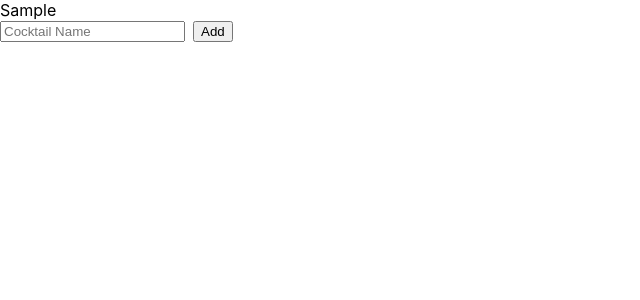
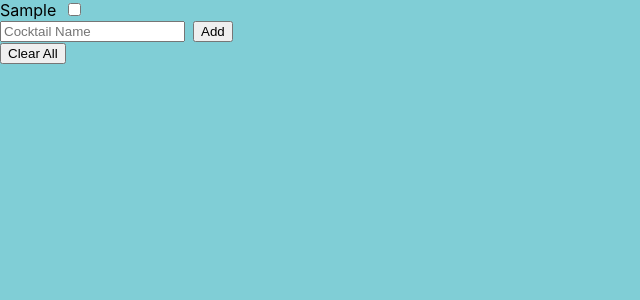
Before and after one commit to cw417/react-practice, a React (Create React App) app in the folder cocktail-app/: page / in a window 1280 px wide. Both pictures are taken after typing "Sample" into the empty fields and a click on the button "Add". Shown: the top 300 px of the page, without its empty margins (0-640 px from the left). Built offline with nearby package versions, Linux system fonts and the light colour scheme.

Commit message:
Implement IngredientsList

```diff
--- a/cocktail-app/src/App.css
+++ b/cocktail-app/src/App.css
@@ -1,3 +1,10 @@
+body {
+  background: #80ced6;
+}
 .pad-left {
   padding-left: 0.5em;
 }
+
+.input--ingredientAmount {
+  width: 2em;
+}
--- a/cocktail-app/src/App.js
+++ b/cocktail-app/src/App.js
@@ -27,7 +27,7 @@ function App() {
         {
           id: uuidv4(),
           name: name,
-          ingredients: [],
+          ingredients: [{id: uuidv4(), name: 'whisky', amount: '2'}, {id: uuidv4(), name: 'sweet vermouth', amount: '1'}],
           selected: false,
           editing: false
         }
@@ -36,19 +36,34 @@ function App() {
     cocktailNameRef.current.value = null
   }
 
+  function handleClearAll() {
+    setCocktails([])
+  }
 
+  function addIngredient(id, ingredient) {
+    // used in CocktailInfo component
+    const newCocktails = [...cocktails]
+    const cocktail = newCocktails.find(cocktail => cocktail.id === id)
+    cocktail.ingredients.push(ingredient)
+    setCocktails(newCocktails)
+    console.log(`${ingredient} added to ${cocktail.name}`)
+  }
 
   return (
     <>
       <div>
         <CocktailList
           cocktails={cocktails}
+          addIngredient={addIngredient}
         />
         <input ref={cocktailNameRef} placeholder='Cocktail Name' type='text' />
         <span className='pad-left' >
           <button onClick={handleAddCocktail}>Add</button>
         </span>
         </div>
+        <div>
+          <button onClick={handleClearAll}>Clear All</button>
+        </div>
     </>
   );
 }
--- a/cocktail-app/src/Cocktail.js
+++ b/cocktail-app/src/Cocktail.js
@@ -1,11 +1,38 @@
-import React from 'react'
+import React, { useState } from 'react'
+import CocktailInfo from './CocktailInfo'
 
-export default function Cocktail({ cocktail }) {
+
+export default function Cocktail({ cocktail, selectCocktail, addIngredient }) {
+
+  const [ display, setDisplay ] = useState('none')
+
+  function handleSelect() {
+    if (display === 'none') {
+      setDisplay('block')
+      console.log('selected ' + cocktail.name)
+    } else {
+      setDisplay('none')
+      console.log('unselected ' + cocktail.name)
+    }
+  }
+
+
   return (
-    <>
+    <div>
       <div>
         {cocktail.name}
+        <span className='pad-left'>
+          <input type='checkbox' onClick={handleSelect} />
+        </span>
+        <div style={{display:display}}>
+
+          <CocktailInfo
+            cocktail={cocktail}
+            addIngredient={addIngredient}
+          />
+        </div>
       </div>
-    </>
+      <br style={{display:display}} />
+    </div>
   )
 }
--- /dev/null
+++ b/cocktail-app/src/CocktailInfo.js
@@ -0,0 +1,38 @@
+import React, { useState, useRef } from 'react'
+import IngredientsList from './IngredientsList'
+
+export default function CocktailInfo({ cocktail, addIngredient }) {
+
+  const [ display, setDisplay ] = useState('none')
+  const ingredientName = useRef()
+  const ingredientAmount = useRef()
+
+  function handleEdit() {
+    if (display === 'none') {
+      setDisplay('block')
+      console.log('editing ingredients for ' + cocktail.name)
+    } else {
+      setDisplay('none')
+      console.log('finished editing ingredients for ' + cocktail.name)
+    }
+  }
+
+  function handleAddIngredient() {
+    //addIngredient(cocktail.id, { name: ingredientName, amount: ingredientAmount})
+    return
+  }
+
+  return (
+      <>
+        <button onClick={handleEdit} >Edit</button>
+        <IngredientsList
+          cocktail={cocktail}
+        />
+        <div style={{display:display}}>
+          <input className='input--ingredientAmount' type='text' ref={ingredientAmount} placeholder='Amt' />
+          <input type='text' ref={ingredientName} placeholder='Ingredient' />
+          <button onClick={handleAddIngredient}>+</button>
+        </div>
+      </>
+  )
+}
--- a/cocktail-app/src/CocktailList.js
+++ b/cocktail-app/src/CocktailList.js
@@ -1,13 +1,14 @@
 import React from 'react'
 import Cocktail from './Cocktail'
 
-export default function CocktailList({ cocktails }) {
+export default function CocktailList({ cocktails, addIngredient }) {
   return (
     cocktails.map(cocktail => {
       return (
         <Cocktail
           key={cocktail.id}
           cocktail={cocktail}
+          addIngredient={addIngredient}
         />
       )
     })
--- /dev/null
+++ b/cocktail-app/src/IngredientsList.js
@@ -0,0 +1,13 @@
+import React from 'react'
+
+export default function IngredientsList({ cocktail }) {
+
+  return (
+    cocktail.ingredients.map((ingredient, index) => {
+      return (
+        <div key={index}>{ingredient.amount} oz {ingredient.name}</div>
+      )
+    })
+  )
+
+}
```
